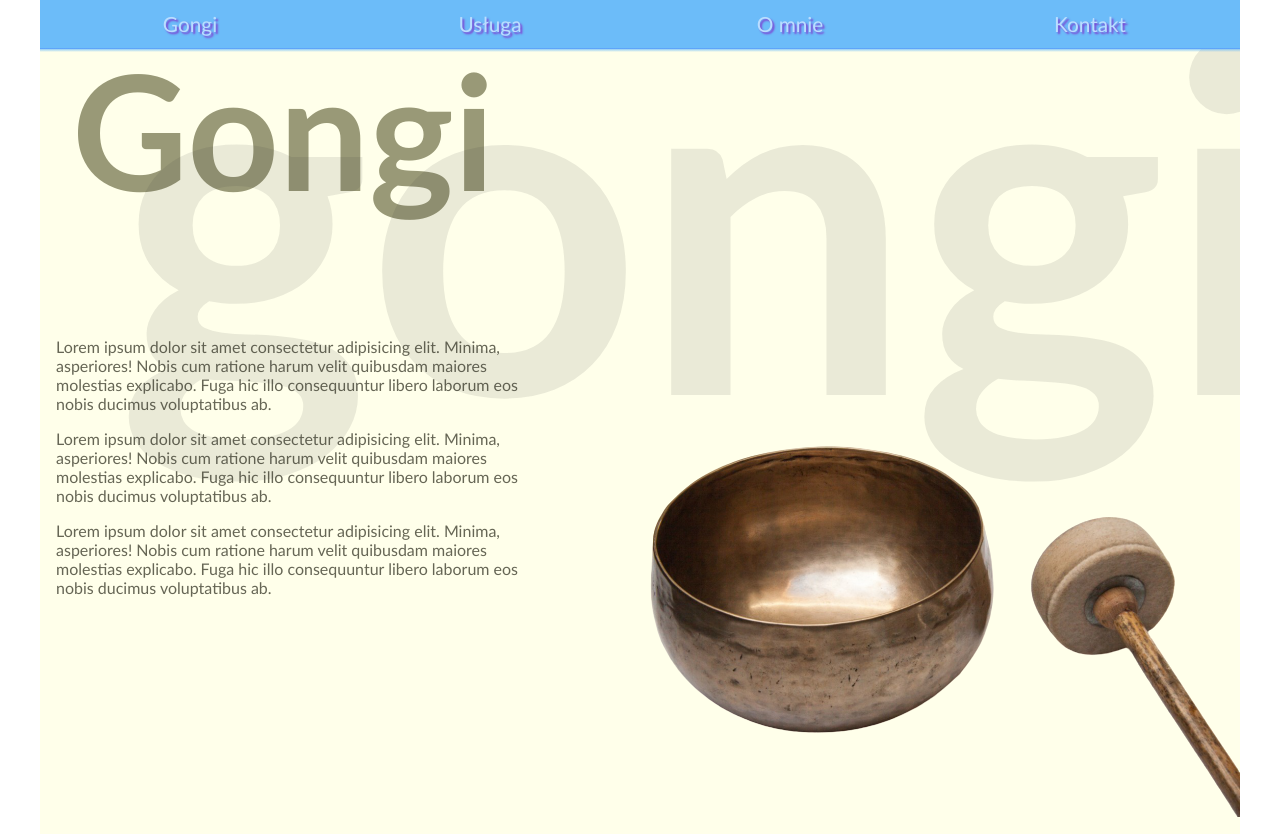
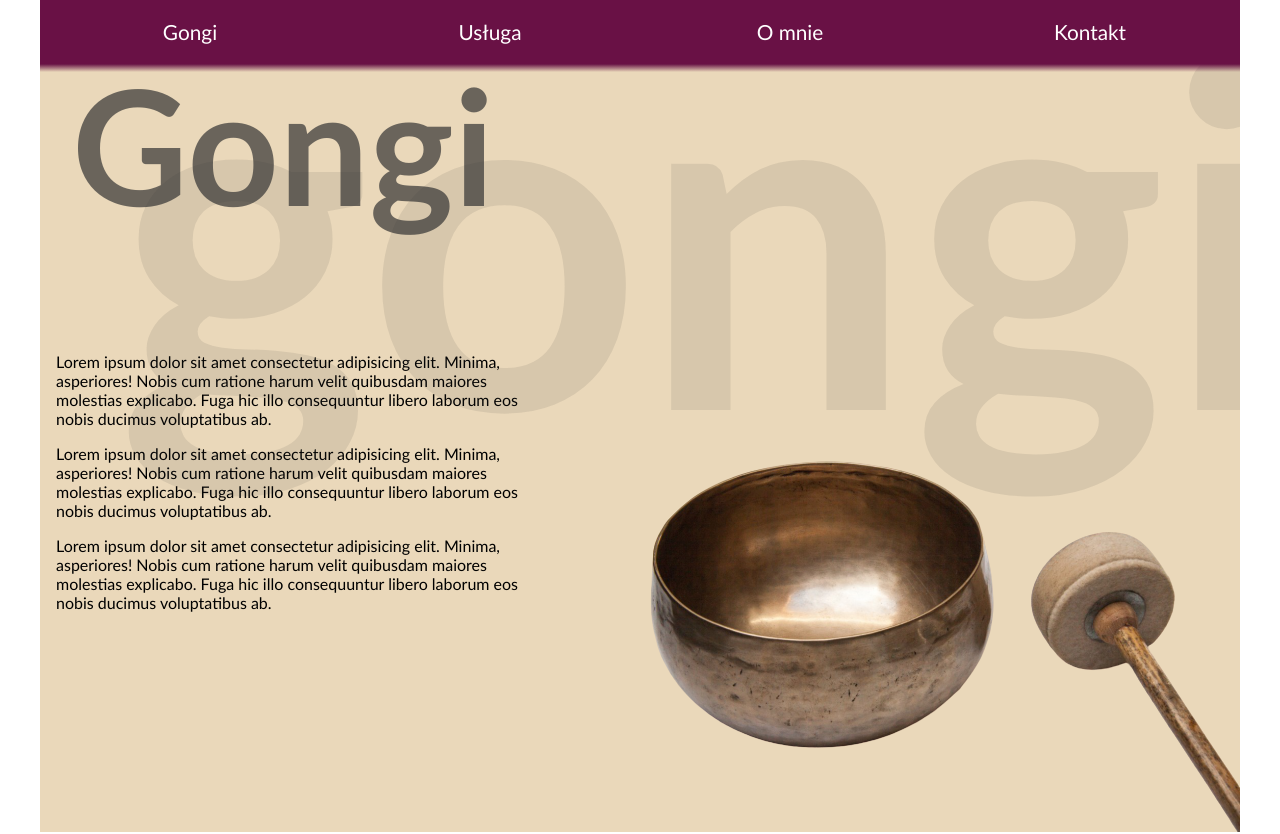
Before and after one commit to tdudkowski/gatsby-adn, a Gatsby site: page / in a window 1280 px wide. Shown: the top 834 px of the page. Built offline with nearby package versions, Linux system fonts and the light colour scheme; Gatsby itself is replaced by a stand-in of ours.

Commit message:
correct colors

```diff
--- a/src/components/layout.css
+++ b/src/components/layout.css
@@ -1,5 +1,5 @@
 :root {
-  --header-height: 3rem;
+  --header-height: 4rem;
 }
 
 body {
@@ -12,6 +12,13 @@ ul {
   list-style-type: none;
   padding: 0;
   margin: 0;
+}
+
+nav a {
+  font-size: 2rem;
+  line-height: 4rem;
+  border-radius: 10px;
+  margin: 5px;
 }
 
 h2 {
@@ -77,8 +84,8 @@ nav a {
   font-size: 1.3rem;
   user-select: none;
   line-height: var(--header-height);
-  color: #bdf;
-  text-shadow: 2px 2px 2px rgba(130, 30, 200, 0.8);
+  /* color: #bdf; */
+  /* text-shadow: 2px 2px 2px rgba(130, 30, 200, 0.8); */
 }
 
 /* COLORS */
@@ -86,27 +93,39 @@ nav a {
 header,
 footer {
   /* background-color: rgba(200, 200, 200, 0.7); */
-  background-color: #6cbcf9;
+  /* background-color: #6cbcf9; */
+  background-color: #691145;
+}
+
+header a,
+footer a {
+  color: #fff;
+}
+
+h2 {
+  color: rgba(51, 51, 51, 0.7);
 }
 
 main {
-  background-color: rgba(251, 251, 51, 0.1);
+  /* background-color: rgba(251, 251, 51, 0.1); */
 }
 
 section:nth-child(even) {
-  background-color: rgba(200, 200, 200, 0.4);
+  /* background-color: rgba(200, 200, 200, 0.4); */
+  background-color: #fcf0cc;
 }
 
 section:nth-child(odd) {
   /* background-color: rgba(251, 251, 251, 0.2); */
-  background: linear-gradient(#fff, #abcbe4);
+  /* background: linear-gradient(#fff, #abcbe4); */
+  background-color: #ead8ba;
 }
 
 .active {
-  /* background-color: rgba(51, 51, 51, 0.5); */
+  background-color: rgba(251, 251, 251, 0.3);
   /* color: rgba(255, 255, 240, 0.9); */
-  background-color: #43a7fc;
-  color: #def;
+  /* background-color: #43a7fc; */
+  /* color: #def; */
   transition: 1s;
   pointer-events: none;
 }
@@ -117,15 +136,16 @@ a:active {
 
 nav {
   position: relative;
-  border-bottom: 1px solid #00f;
+  /* border-bottom: 1px solid #00f; */
 }
+
 nav::after {
   content: "";
   position: absolute;
   top: 100%;
   width: 100%;
-  height: 4px;
-  background: linear-gradient(#6cbcf9, transparent);
+  height: 8px;
+  background: linear-gradient(#614, transparent);
 }
 
 /* FORM */
@@ -148,7 +168,7 @@ nav::after {
   padding: 0.2rem;
   border: 1px solid rgba(51, 51, 51, 0.3);
   border-radius: 2px;
-  background-color: #fff;
+  /* background-color: #fff; */
 }
 
 .form input:hover,
@@ -158,7 +178,7 @@ nav::after {
 
 .form input:focus,
 .form textarea:focus {
-  box-shadow: 0 0 3px red;
+  box-shadow: 0 0 3px #691145;
 }
 
 .form .btn {
@@ -176,7 +196,7 @@ nav::after {
 /* SECTION ONE */
 
 #gongi {
-  background: right bottom url("../images/gong3.png") no-repeat;
+  background: right bottom url("../images/gong3.png") no-repeat #ead8ba;
   position: relative;
   /* overflow: hidden; */
 }
@@ -193,7 +213,7 @@ nav::after {
 
 #gongi > article.gongi {
   width: 30rem;
-  color: #665;
+  /* color: #665; */
   margin: 1rem;
   top: 10rem;
   left: 4rem;
@@ -202,7 +222,7 @@ nav::after {
 article.gongi h2 {
   position: relative;
   font-size: 10rem;
-  color: #997;
+  /* color: #997; */
   left: 4rem;
   top: 1rem;
 }
@@ -257,7 +277,7 @@ article.usluga picture .gatsby-image-wrapper {
   font-size: 6rem;
   margin: 0.5rem 1rem;
   text-align: right;
-  color: #663;
+  /* color: #663; */
 }
 
 article.omnie {
@@ -284,7 +304,7 @@ article.omnie picture .gatsby-image-wrapper {
   font-size: 6rem;
   margin: 2rem;
   text-align: right;
-  color: #663;
+  /* color: #663; */
 }
 
 article.kontakt {
--- a/src/components/navigation.js
+++ b/src/components/navigation.js
@@ -16,7 +16,7 @@ const smoothJump = (e) => {
 
   gsap.to(window, {
     duration: 2,
-    scrollTo: { y: thisSectionClicked, offsetY: 48 },
+    scrollTo: { y: thisSectionClicked, offsetY: 64 },
     ease: "power3",
   });
 };
```
